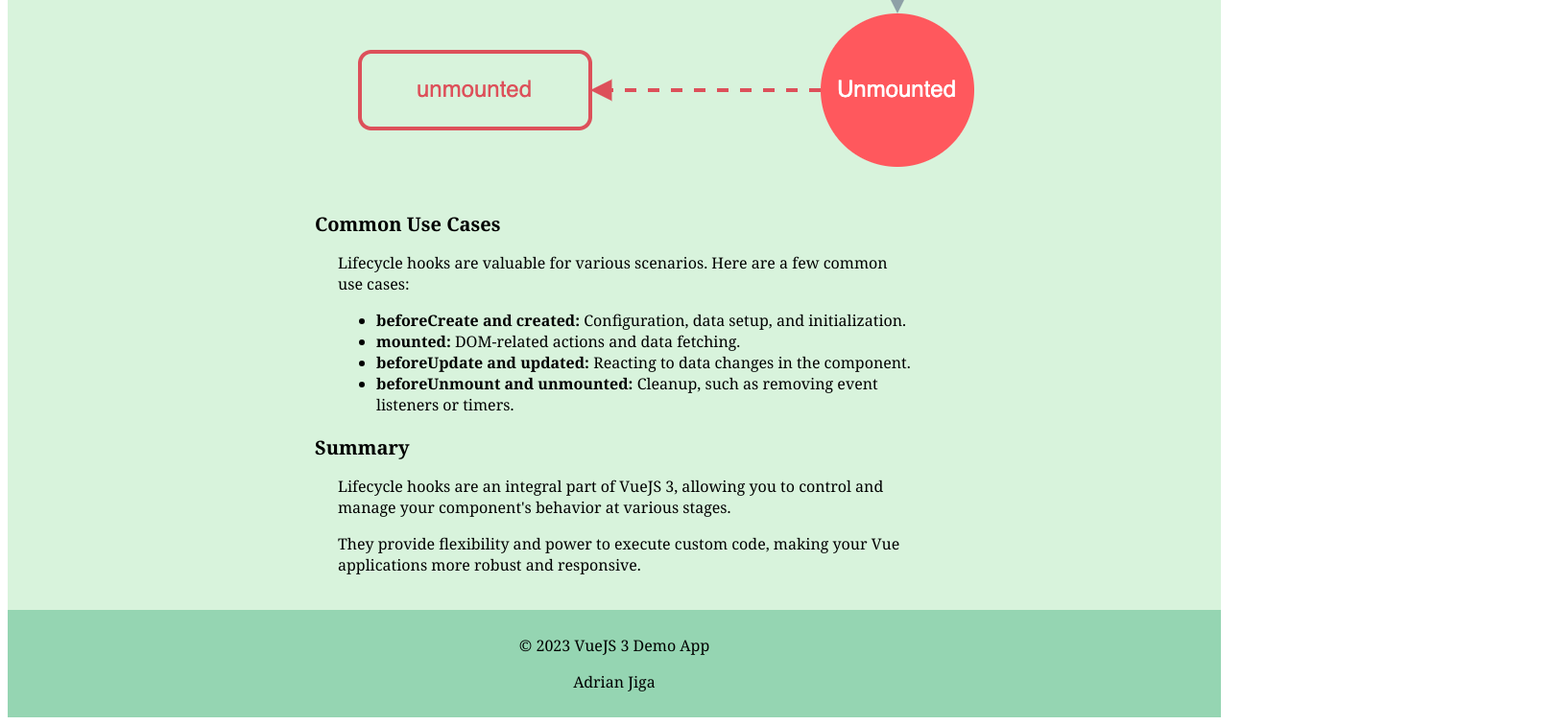
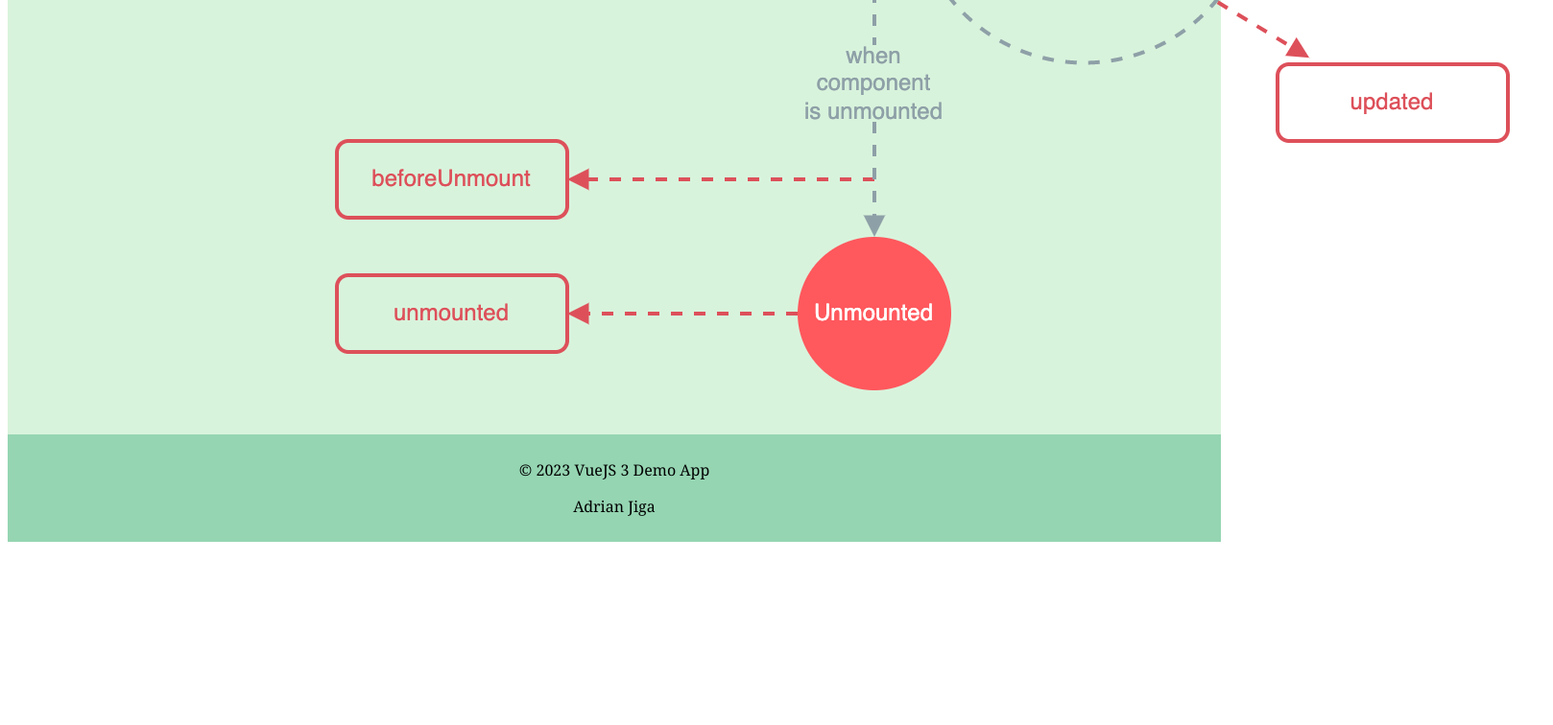
Before and after one commit to adrianjiga/vue-presentation-app, a Vue app: page /slide10 in a window 1280 px wide. Shown: the part 2747-3503 px from the top of the page at 96% size, 1618 px wide, since content can reach past the window. After the commit the page ends 3320 px from the top, so only its background shows below. Built offline with nearby package versions, Linux system fonts and the light colour scheme.

Commit message:
remove some content and rearrange the order for slide 10

```diff
--- a/src/components/Slide10.vue
+++ b/src/components/Slide10.vue
@@ -54,11 +54,6 @@
 					unmounted and destroyed.
 				</li>
 			</ul>
-
-			<img
-				src="../assets/vuejs-lifecycle-hooks.png"
-				alt="Vue lifecycle hooks"
-			/>
 		</div>
 
 		<h2 class="sub-title">Common Use Cases</h2>
@@ -85,18 +80,10 @@
 				</li>
 			</ul>
 		</div>
-
-		<h2 class="sub-title">Summary</h2>
-		<div class="content">
-			<p>
-				Lifecycle hooks are an integral part of VueJS 3, allowing you to
-				control and manage your component's behavior at various stages.
-			</p>
-			<p>
-				They provide flexibility and power to execute custom code, making
-				your Vue applications more robust and responsive.
-			</p>
-		</div>
+		<img
+			src="../assets/vuejs-lifecycle-hooks.png"
+			alt="Vue lifecycle hooks"
+		/>
 	</div>
 </template>
 
--- a/src/components/Slide12.vue
+++ b/src/components/Slide12.vue
@@ -72,11 +72,6 @@
 				These tools provide insights into component hierarchies, enable
 				interactive debugging, and offer project scaffolding and management.
 			</p>
-			<p>
-				Keep an eye on Vue's official documentation and the Vue ecosystem
-				for new tools and extensions that can streamline your development
-				workflow.
-			</p>
 		</div>
 	</div>
 </template>
```
